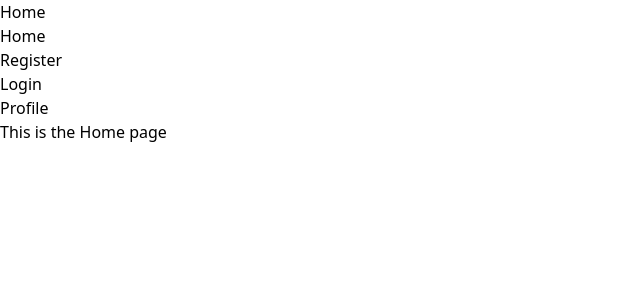
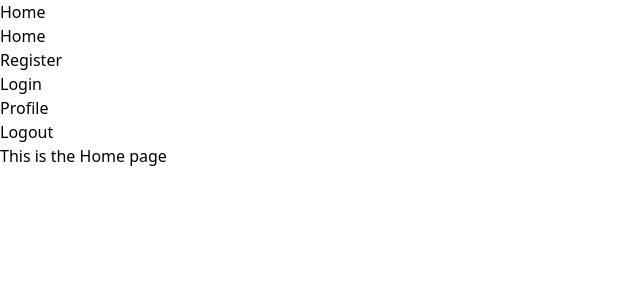
Before and after one commit to Asim1O1/UserManagementSystem, a React (Vite) app in the folder frontend/: page / in a window 1280 px wide. Shown: the top 300 px of the page, without its empty margins (0-640 px from the left). Built offline with nearby package versions, Linux system fonts and the light colour scheme.

Commit message:
improvements in the system

```diff
--- a/frontend/src/components/NavBar.jsx
+++ b/frontend/src/components/NavBar.jsx
@@ -1,6 +1,9 @@
 import React from "react";
 
 function NavBar() {
+  const handleLogout = () => {
+    localStorage.removeItem("accessToken");
+  };
   return (
     <>
       <nav className="  w-full max-w-3xl bg-gray-500 h-16 mx-auto rounded-3xl  place-content-center sticky z-50 top-0">
@@ -29,6 +32,16 @@ function NavBar() {
               Profile
             </a>
           </li>
+          <li>
+            {" "}
+            <a
+              href="/login"
+              className="hover:text-blue-500"
+              onClick={handleLogout}
+            >
+              Logout
+            </a>
+          </li>
         </ul>
       </nav>
     </>
--- a/frontend/src/components/register.jsx
+++ b/frontend/src/components/register.jsx
@@ -288,7 +288,7 @@ const Register = () => {
                 </Button>
               )}
               <p className="text-center text-sm">
-                Already have an account? a
+                Already have an account?
                 <a href="/login" className="text-red-500 cursor-pointer">
                   Login
                 </a>
--- a/frontend/src/pages/404 page.jsx
+++ b/frontend/src/pages/404 page.jsx
@@ -1,16 +1,19 @@
 import React from "react";
 import { Link } from "react-router-dom";
-import Button from "../components/Button";
+import Button from "../components/button";
+import image from "../assets/images/404 image.webp";
 
 const PageNotFound = () => {
   return (
     <div className="flex flex-col items-center justify-center h-screen">
-      <h1 className="text-black font-bold text-3xl text-center">404 Error!</h1>
-      <h2 className="text-red-500 text-center mt-4">
+      <h1 className="text-red-500 font-bold text-3xl text-center">404 Error!</h1>
+      {/* Corrected image display */}
+      <img src={image} alt="404 Error" className="w-1/2 h-auto mt-4" />
+      <h2 className="text-black text-center mt-4 font-semibold">
         The page you are looking for does not exist.
       </h2>
       <Link to="/" className="mt-8">
-        <Button>Go to Home</Button>
+        <Button className="bg-red-500">Go to Home</Button>
       </Link>
     </div>
   );
```
Also changed, not shown: frontend/src/assets/images/404 image.webp (added).
